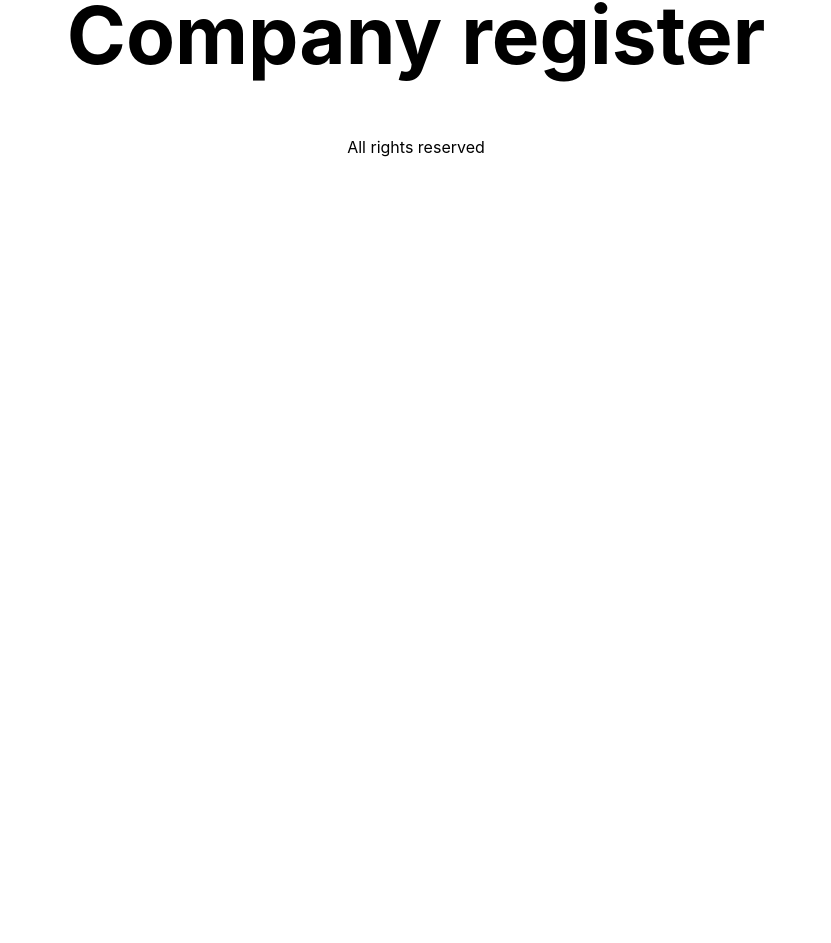
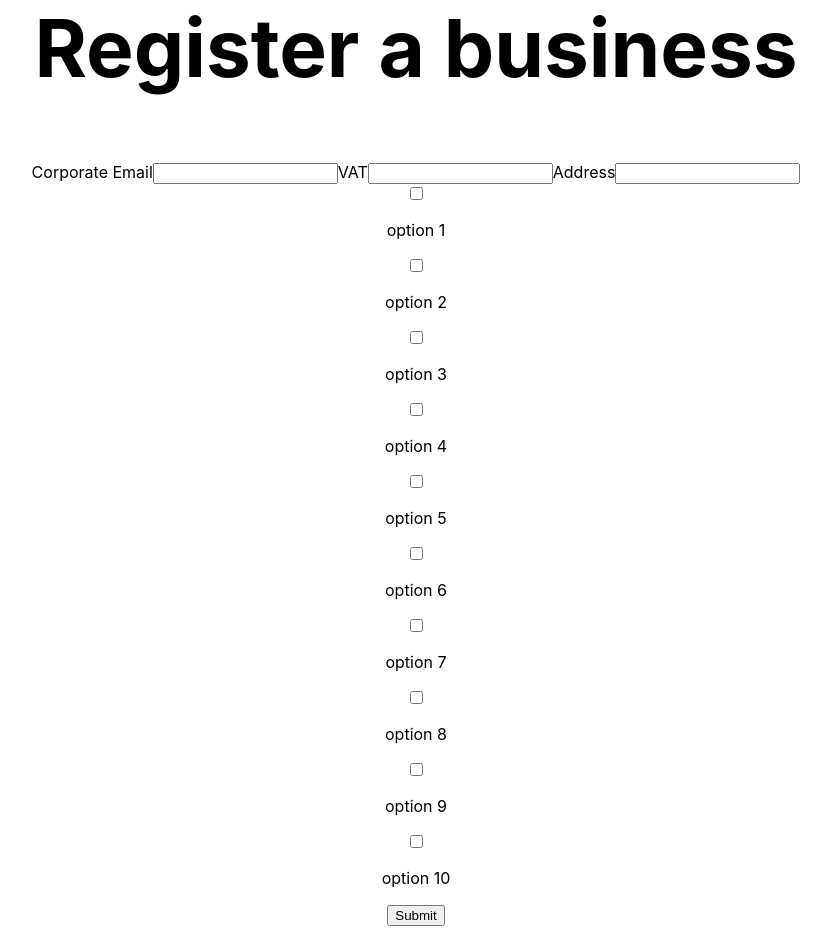
Before and after one commit to milen-mladenov/project_where_to_go, a React (Create React App) app: page /company-register in a window 1280 px wide. Shown: the part 278-1221 px from the top of the page, without its empty margins (224-1055 px from the left). Before the commit the page ends 800 px from the top, so only its background shows below. Built offline with nearby package versions, Linux system fonts and the light colour scheme.

Commit message:
login + registration forms

```diff
--- a/src/components/businessPage/BusinessPage.js
+++ b/src/components/businessPage/BusinessPage.js
@@ -1,5 +1,49 @@
-export const BusinessPage = () =>{
-    return(
-        <h1>Business</h1>
+import styles from './BusinessPage.module.css'
+
+export const BusinessPage = () => {
+    return (
+        <section>
+
+            <form>
+                <div className={styles.business_hours}>
+                    <div className={styles.day}>
+                        <label>Monday</label>
+                        <input type="text" placeholder="from" />
+                        <input type="text" placeholder="to" />
+                    </div>
+                    <div className={styles.day}>
+                        <label>Tuesday</label>
+                        <input type="text" placeholder="from" />
+                        <input type="text" placeholder="to" />
+                    </div>
+                    <div className={styles.day}>
+                        <label>Wednesday</label>
+                        <input type="text" placeholder="from" />
+                        <input type="text" placeholder="to" />
+                    </div>
+                    <div className={styles.day}>
+                        <label>Thursday</label>
+                        <input type="text" placeholder="from" />
+                        <input type="text" placeholder="to" />
+                    </div>
+                    <div className={styles.day}>
+                        <label>Friday</label>
+                        <input type="text" placeholder="from" />
+                        <input type="text" placeholder="to" />
+                    </div>
+                    <div className={styles.day}>
+                        <label>Saturday</label>
+                        <input type="text" placeholder="from" />
+                        <input type="text" placeholder="to" />
+                    </div>
+                    <div className={styles.day}>
+                        <label>Sunday</label>
+                        <input type="text" placeholder="from" />
+                        <input type="text" placeholder="to" />
+                    </div>
+                </div>
+            </form>
+
+        </section>
     )
 }
--- a/src/components/userControler/CompanyRegister.js
+++ b/src/components/userControler/CompanyRegister.js
@@ -1,5 +1,61 @@
-export const CompanyRegister = () =>{
+import styles from './Controler.module.css'
+
+export const CompanyRegister = () => {
     return (
-        <h1>Company register</h1>
+        <section>
+            <h1>Register a business</h1>
+            <form>
+                <label htmlFor="email">Corporate Email</label>
+                <input type="email" name="email" />
+                <label htmlFor="vat">VAT</label>
+                <input type="text" name="vat" />
+                <label htmlFor="address">Address</label>
+                <input type="text" name="address" />
+                <div className={styles.business_types}>
+                    <div className={styles.options}>
+                        <input type="checkbox" />
+                        <p>option 1</p>
+                    </div>
+                    <div className={styles.options}>
+                        <input type="checkbox" />
+                        <p>option 2</p>
+                    </div>
+                    <div className={styles.options}>
+                        <input type="checkbox" />
+                        <p>option 3</p>
+                    </div>
+                    <div className={styles.options}>
+                        <input type="checkbox" />
+                        <p>option 4</p>
+                    </div>
+                    <div className={styles.options}>
+                        <input type="checkbox" />
+                        <p>option 5</p>
+                    </div>
+                    <div className={styles.options}>
+                        <input type="checkbox" />
+                        <p>option 6</p>
+                    </div>
+                    <div className={styles.options}>
+                        <input type="checkbox" />
+                        <p>option 7</p>
+                    </div>
+                    <div className={styles.options}>
+                        <input type="checkbox" />
+                        <p>option 8</p>
+                    </div>
+                    <div className={styles.options}>
+                        <input type="checkbox" />
+                        <p>option 9</p>
+                    </div>
+                    <div className={styles.options}>
+                        <input type="checkbox" />
+                        <p>option 10</p>
+                    </div>
+                </div>
+
+                <button>Submit</button>
+            </form>
+        </section>
     )
 }
--- a/src/components/userControler/Login.js
+++ b/src/components/userControler/Login.js
@@ -1,5 +1,19 @@
-export const Login = () =>{
+import { Link } from "react-router-dom"
+
+export const Login = () => {
+
     return (
-        <h1>Login</h1>
+        <section>
+            <h1>Login</h1>
+            <form>
+                <label htmlFor="email">Email</label>
+                <input type="email" name="email" />
+                <label htmlFor="password">Password</label>
+                <input type="password" name="password" />
+
+                <button>Login</button>
+            </form>
+            <p>Don't have an account? <Link to='/register'>Register</Link></p>
+        </section>
     )
 }
--- a/src/components/userControler/Register.js
+++ b/src/components/userControler/Register.js
@@ -1,5 +1,26 @@
-export const Register = () =>{
+import { Link } from "react-router-dom"
+
+export const Register = () => {
+
     return (
-        <h1>Register</h1>
+        <section>
+            <h1>Register</h1>
+            <form>
+                <label htmlFor="email">Email</label>
+                <input type="email" name="email" />
+                <label htmlFor="password">Password</label>
+                <input type="password" name="password" />
+                <label htmlFor="re_pass">Repeat password</label>
+                <input type="password" name="re_pass" />
+                <div>
+                    <input type="checkbox" />
+                    <p>
+                        It is a long established fact that a reader will be distracted by the readable content of a page when looking at its layout. The point of using Lorem Ipsum is that it has a more-or-less normal distribution of letters, as opposed to using 'Content here
+                    </p>
+                </div>
+                <button>Submit</button>
+            </form>
+            <p>Don't have an account? <Link to='/login'>Login</Link></p>
+        </section>
     )
 }
```
